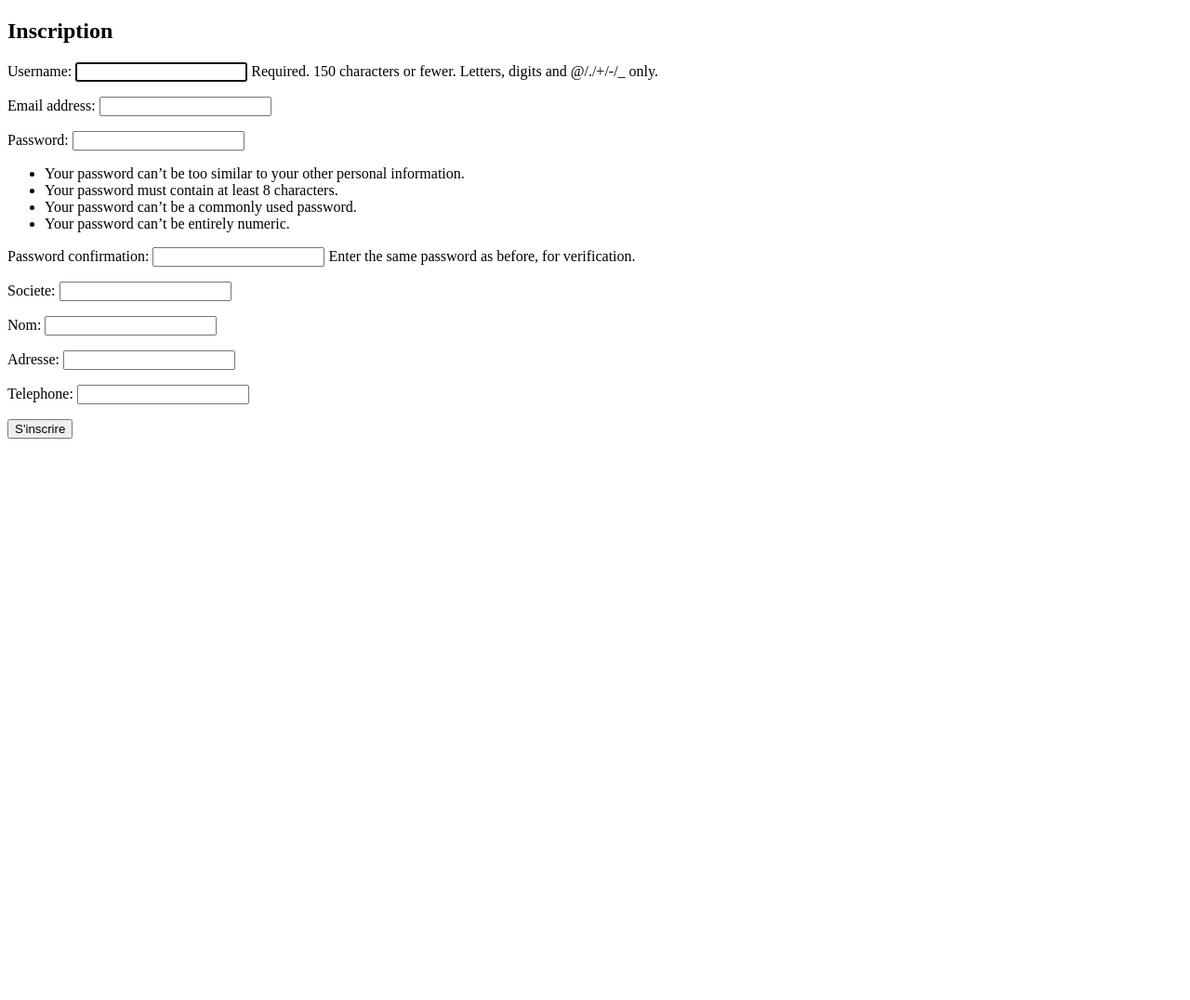
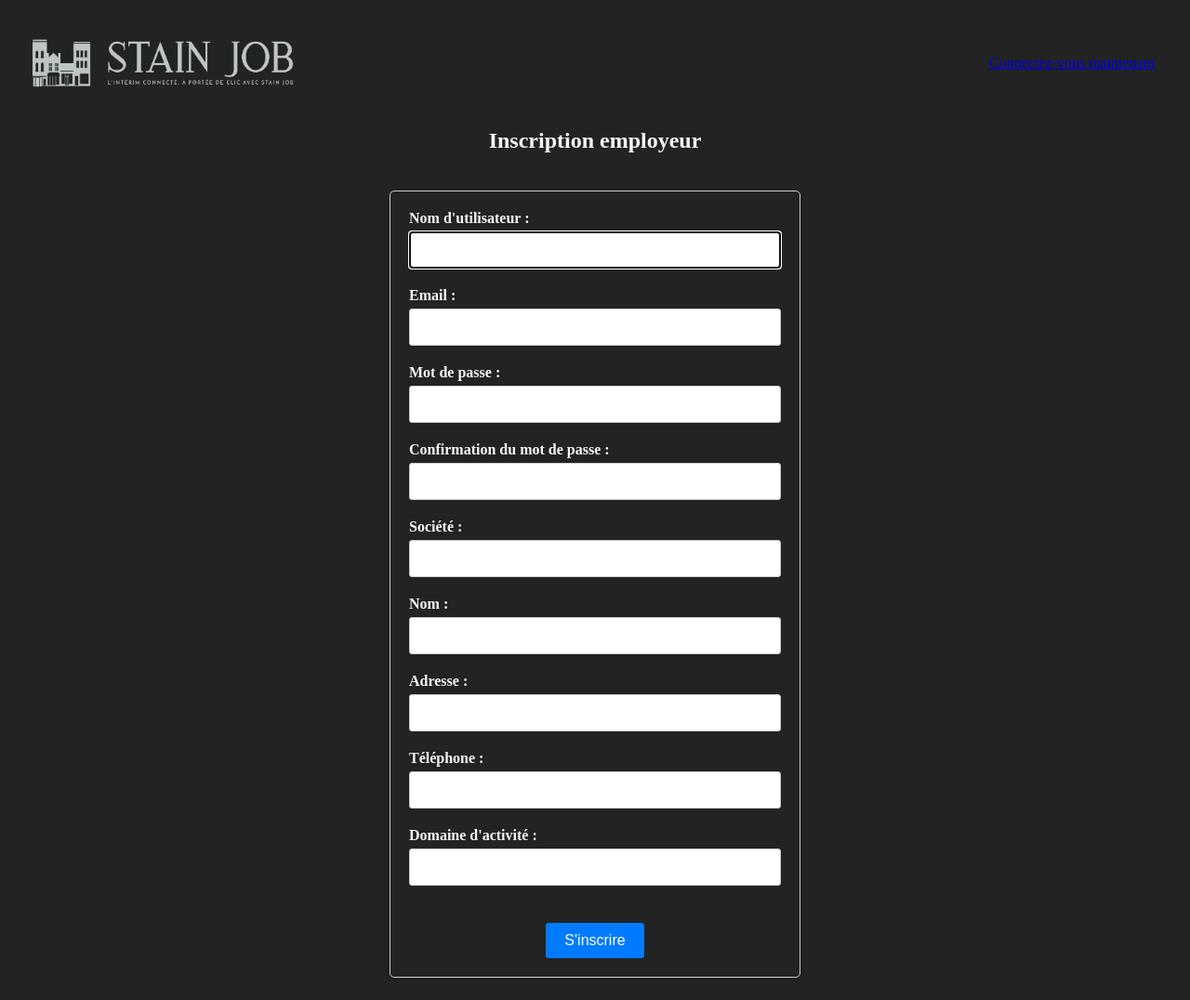
Before and after one commit to AliSeg25/StainJob, a Django app: page /plateforme/inscription_emp/ in a window 1280 px wide. Shown: the whole page at 93% size. Before the commit the page ends 472 px from the top, so only its background shows below. Run offline with Django 4.2, Linux system fonts and the light colour scheme.

Commit message:
front web

```diff
--- a/Src/plateforme/forms.py
+++ b/Src/plateforme/forms.py
@@ -17,13 +17,7 @@ class InterimUserForm(UserCreationForm):
 from .models import EmpUser
 
 class EmpUserForm(UserCreationForm):
-    """
-    societe = forms.CharField(max_length=30, required=True)
-    nom = forms.CharField(max_length=30, required=True)
-    adresse = forms.CharField(max_length=200, required=True)
-    telephone = forms.CharField(max_length=20, required=True)
-    """
 
     class Meta:
         model = EmpUser
-        fields = ['username', 'email', 'password1', 'password2', 'societe', 'nom', 'adresse', 'telephone']
+        fields = ['username', 'email', 'password1', 'password2', 'societe', 'nom', 'adresse', 'telephone', 'domaine']
--- a/Src/plateforme/models.py
+++ b/Src/plateforme/models.py
@@ -19,5 +19,6 @@ class EmpUser(Utilisateur):
     nom = models.CharField(max_length=30, blank=True)
     adresse = models.CharField(max_length=200, blank=True)
     telephone = models.CharField(max_length=20, blank=True)
+    domaine = models.CharField(max_length=20, blank=True)
     def __str__(self):
         return self.EmpUser.societe
--- a/Src/plateforme/static/css/inscriptionuser_worker.css
+++ b/Src/plateforme/static/css/inscriptionuser_worker.css
@@ -1,6 +1,6 @@
 body {
     background-color: #232323;
-    color: #f2f2f2;
+    color: #f7f7f7;
   }
 
 .Debut {
--- a/Src/plateforme/templates/plateforme/bienvenue.html
+++ b/Src/plateforme/templates/plateforme/bienvenue.html
@@ -93,11 +93,6 @@
 
     </nav>
 
-    <footer>
-      <h3>Contactez-nous</h3>
-      <p>Pour plus d'informations, contactez-nous à l'adresse suivante : <a href="mailto:contact@stainjob.com">contact@stainjob.com</a></p>
-    </footer>
-
     <footer>StainJob 2023</footer>
 
     </body>
--- a/Src/plateforme/templates/plateforme/inscription_emp.html
+++ b/Src/plateforme/templates/plateforme/inscription_emp.html
@@ -1,21 +1,75 @@
-<!DOCTYPE html>
-<html lang="en">
-<head>
-    <meta charset="UTF-8">
-    <meta http-equiv="X-UA-Compatible" content="IE=edge">
-    <meta name="viewport" content="width=device-width, initial-scale=1.0">
-    <title>StainJOb</title>
-</head>
-<body>
+{% load static %}
 
 {% block content %}
-    <h2>Inscription</h2>
-    <form method="post">
-      {% csrf_token %}
-      {{ form.as_p }}
-      <button type="submit">S'inscrire</button>
-    </form>
+<html lang="fr">
+
+<head>
+  <title>StainJob - La plateforme de gestion d'intérim innovante</title>
+  <meta name="description" content="StainJob est une plateforme de gestion d'intérim innovante qui permet aux entreprises de réserver un intérimaire facilement, comme on pourrait réserver un Uber ou prendre un rendez-vous sur Doctolib. Les travailleurs intérimaires peuvent également rechercher des missions disponibles et mettre à jour leur disponibilité.">
+  <meta name="keywords" content="intérim, gestion, StainJob, mission, travailleur, entreprise, disponibilité">
+  <link rel="stylesheet" type="text/css" href="{% static 'css/inscriptionuser_worker.css' %}">
+  <link rel="icon" type="image/png" href="{% static 'img/logo.png' %}">
+</head>
+
+
+
+<header class="Debut">
+
+  <img class="Logo" src="{% static 'img/logo.png' %}" alt="Logo de l'entreprise" width="300" height="200" class="maClasse" id="monId" >
+
+
+
+  <section class="connexion">
+    <p><a href="/plateforme/login/">Connectez-vous maintenant</a></p>
+  </section>
+
+
+
+</header>
+
+
+
+<section class="intro">
+  <h2>Inscription employeur</h2>
+  <form method="post">
+    {% csrf_token %}
+    <div class="form-group">
+      <label for="{{ form.username.id_for_label }}">Nom d'utilisateur :</label>
+      {{ form.username }}
+    </div>
+    <div class="form-group">
+      <label for="{{ form.email.id_for_label }}">Email :</label>
+      {{ form.email }}
+    </div>
+    <div class="form-group">
+      <label for="{{ form.password1.id_for_label }}">Mot de passe :</label>
+      {{ form.password1 }}
+    </div>
+    <div class="form-group">
+      <label for="{{ form.password2.id_for_label }}">Confirmation du mot de passe :</label>
+      {{ form.password2 }}
+    </div>
+    <div class="form-group">
+      <label for="{{ form.societe.id_for_label }}">Société :</label>
+      {{ form.societe }}
+    </div>
+    <div class="form-group">
+      <label for="{{ form.nom.id_for_label }}">Nom :</label>
+      {{ form.nom }}
+    </div>
+    <div class="form-group">
+      <label for="{{ form.adresse.id_for_label }}">Adresse :</label>
+      {{ form.adresse }}
+    </div>
+    <div class="form-group">
+      <label for="{{ form.telephone.id_for_label }}">Téléphone :</label>
+      {{ form.telephone }}
+    </div>
+    <div class="form-group">
+      <label for="{{ form.domaine.id_for_label }}">Domaine d'activité :</label>
+      {{ form.domaine }}
+    </div>
+    <button type="submit">S'inscrire</button>
+  </form>
+</section>
 {% endblock %}
-
-</body>
-</html>
```
Also changed, not shown: Src/db.sqlite3, Src/plateforme/migrations/0008_empuser_domaine.py (added).
